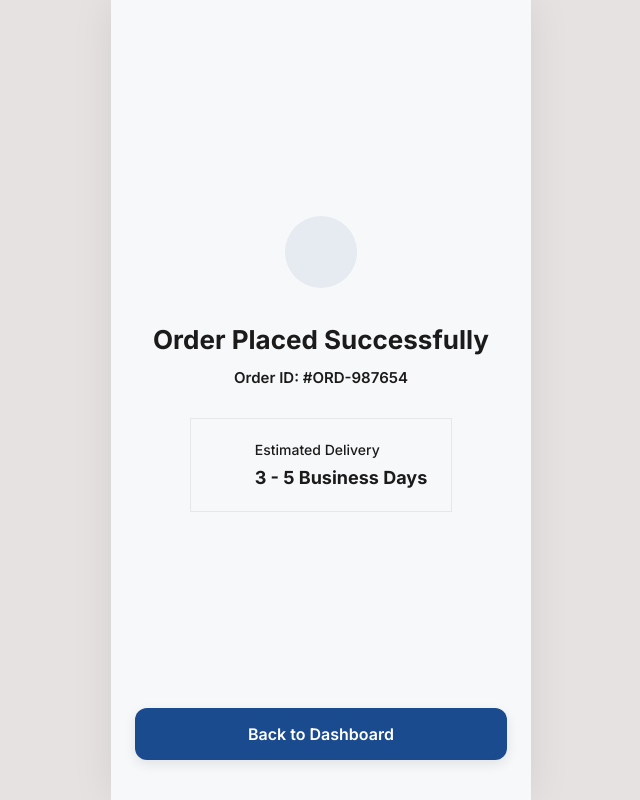
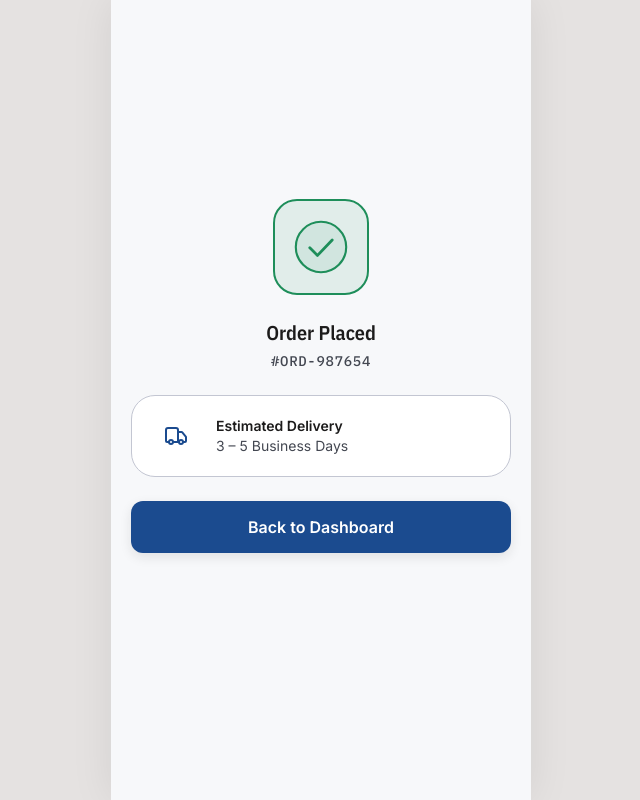
Before and after one commit to ajinkya682/roadlink-demo-app, a React (Vite) app: page /order-confirmation in a window 1280 px wide. Shown: the whole page, without its empty margins (319-959 px from the left). Built offline with nearby package versions, Linux system fonts and the light colour scheme.

Commit message:
feat: enhance OrderConfirmation component with improved layout, added animated checkmark, and refined delivery details

```diff
--- a/src/pages/owner/OrderConfirmation.jsx
+++ b/src/pages/owner/OrderConfirmation.jsx
@@ -1,79 +1,80 @@
 import React from 'react';
 import { useNavigate } from 'react-router-dom';
 import { motion } from 'framer-motion';
-import { Truck } from 'lucide-react';
+import { Truck, CheckCircle } from 'lucide-react';
 import Button from '../../components/Button';
-import styles from './OrderConfirmation.module.css';
-
-function CheckmarkSVG() {
-  return (
-    <svg width="80" height="80" viewBox="0 0 80 80" fill="none">
-      <motion.circle
-        cx="40" cy="40" r="36"
-        stroke="var(--primary-container)"
-        strokeWidth="3"
-        fill="rgba(27,75,143,0.08)"
-        initial={{ pathLength: 0, opacity: 0 }}
-        animate={{ pathLength: 1, opacity: 1 }}
-        transition={{ duration: 0.5, ease: 'easeOut' }}
-      />
-      <motion.path
-        d="M24 41L35 52L56 30"
-        stroke="var(--primary-container)"
-        strokeWidth="4"
-        strokeLinecap="round"
-        strokeLinejoin="round"
-        fill="none"
-        initial={{ pathLength: 0 }}
-        animate={{ pathLength: 1 }}
-        transition={{ duration: 0.4, delay: 0.4, ease: 'easeOut' }}
-      />
-    </svg>
-  );
-}
 
 export default function OrderConfirmation() {
   const navigate = useNavigate();
 
   return (
-    <div className={styles.page}>
-      <div className={styles.center}>
-        <CheckmarkSVG />
+    <div className="min-h-screen bg-fog flex flex-col items-center justify-center px-5 pb-12">
+      <motion.div
+        className="w-full max-w-sm flex flex-col items-center text-center space-y-6"
+        initial={{ opacity: 0, y: 24 }}
+        animate={{ opacity: 1, y: 0 }}
+        transition={{ duration: 0.4 }}
+      >
+        {/* Animated checkmark */}
+        <motion.div
+          className="w-24 h-24 bg-verified-green/10 border-2 border-verified-green rounded-2xl flex items-center justify-center"
+          initial={{ scale: 0.5 }}
+          animate={{ scale: 1 }}
+          transition={{ type: 'spring', damping: 12, stiffness: 150, delay: 0.1 }}
+        >
+          <svg width="56" height="56" viewBox="0 0 80 80" fill="none">
+            <motion.circle
+              cx="40" cy="40" r="36"
+              stroke="#1E8E5A" strokeWidth="3" fill="rgba(30,142,90,0.08)"
+              initial={{ pathLength: 0, opacity: 0 }}
+              animate={{ pathLength: 1, opacity: 1 }}
+              transition={{ duration: 0.5, ease: 'easeOut', delay: 0.2 }}
+            />
+            <motion.path
+              d="M24 41L35 52L56 30"
+              stroke="#1E8E5A" strokeWidth="4" strokeLinecap="round" strokeLinejoin="round" fill="none"
+              initial={{ pathLength: 0 }}
+              animate={{ pathLength: 1 }}
+              transition={{ duration: 0.4, delay: 0.6, ease: 'easeOut' }}
+            />
+          </svg>
+        </motion.div>
 
         <motion.div
-          initial={{ opacity: 0, y: 16 }}
+          initial={{ opacity: 0, y: 12 }}
           animate={{ opacity: 1, y: 0 }}
-          transition={{ delay: 0.7, duration: 0.3 }}
-          className={styles.textBlock}
+          transition={{ delay: 0.6 }}
         >
-          <h1 className={styles.headline}>Order Placed Successfully</h1>
-          <p className={styles.sub}>Order ID: #ORD-987654</p>
+          <h1 className="font-display text-headline-sm text-on-surface mb-1">Order Placed</h1>
+          <p className="font-mono text-data-mono text-on-surface-muted">#ORD-987654</p>
         </motion.div>
 
         <motion.div
           initial={{ opacity: 0, scale: 0.95 }}
           animate={{ opacity: 1, scale: 1 }}
-          transition={{ delay: 1, type: 'spring' }}
-          className={styles.deliveryBlock}
+          transition={{ delay: 0.9, type: 'spring' }}
+          className="w-full bg-white border border-outline-light rounded-2xl px-5 py-4 flex items-center gap-4"
         >
-          <Truck size={24} color="var(--primary-container)" />
-          <div>
-            <div className={styles.deliveryTitle}>Estimated Delivery</div>
-            <div className={styles.deliverySub}>3 - 5 Business Days</div>
+          <div className="w-12 h-12 bg-navy/8 rounded-xl flex items-center justify-center flex-shrink-0">
+            <Truck size={24} className="text-navy" />
+          </div>
+          <div className="text-left">
+            <p className="font-body text-sm font-semibold text-on-surface">Estimated Delivery</p>
+            <p className="font-body text-sm text-on-surface-muted">3 – 5 Business Days</p>
           </div>
         </motion.div>
-      </div>
 
         <motion.div
           initial={{ opacity: 0 }}
           animate={{ opacity: 1 }}
-        transition={{ delay: 0.9 }}
-        className={styles.doneBtn}
+          transition={{ delay: 1.1 }}
+          className="w-full"
         >
           <Button fullWidth onClick={() => navigate('/dashboard')}>
             Back to Dashboard
           </Button>
         </motion.div>
+      </motion.div>
     </div>
   );
 }
```
Lines whose indentation alone changed are shown as unchanged.
